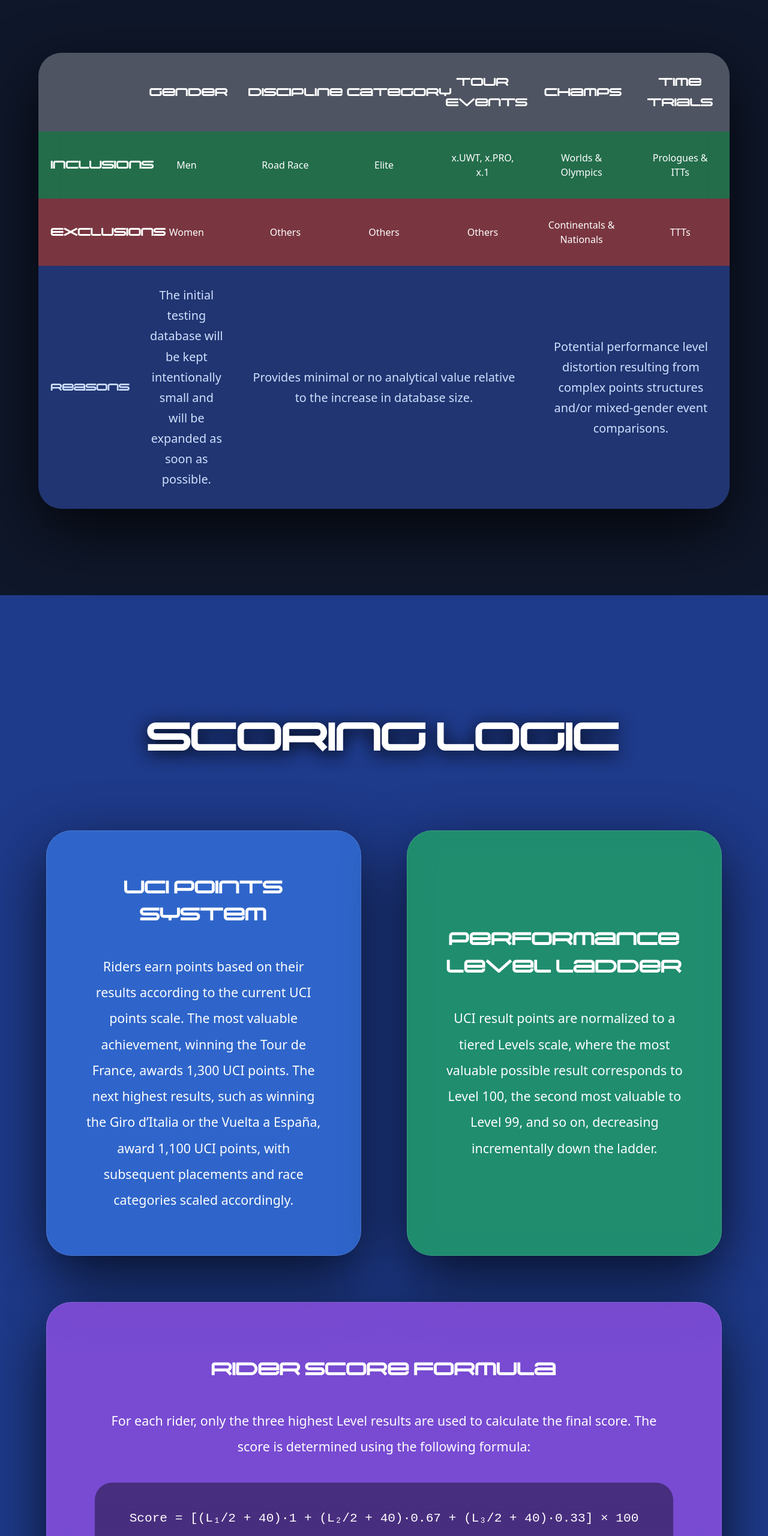
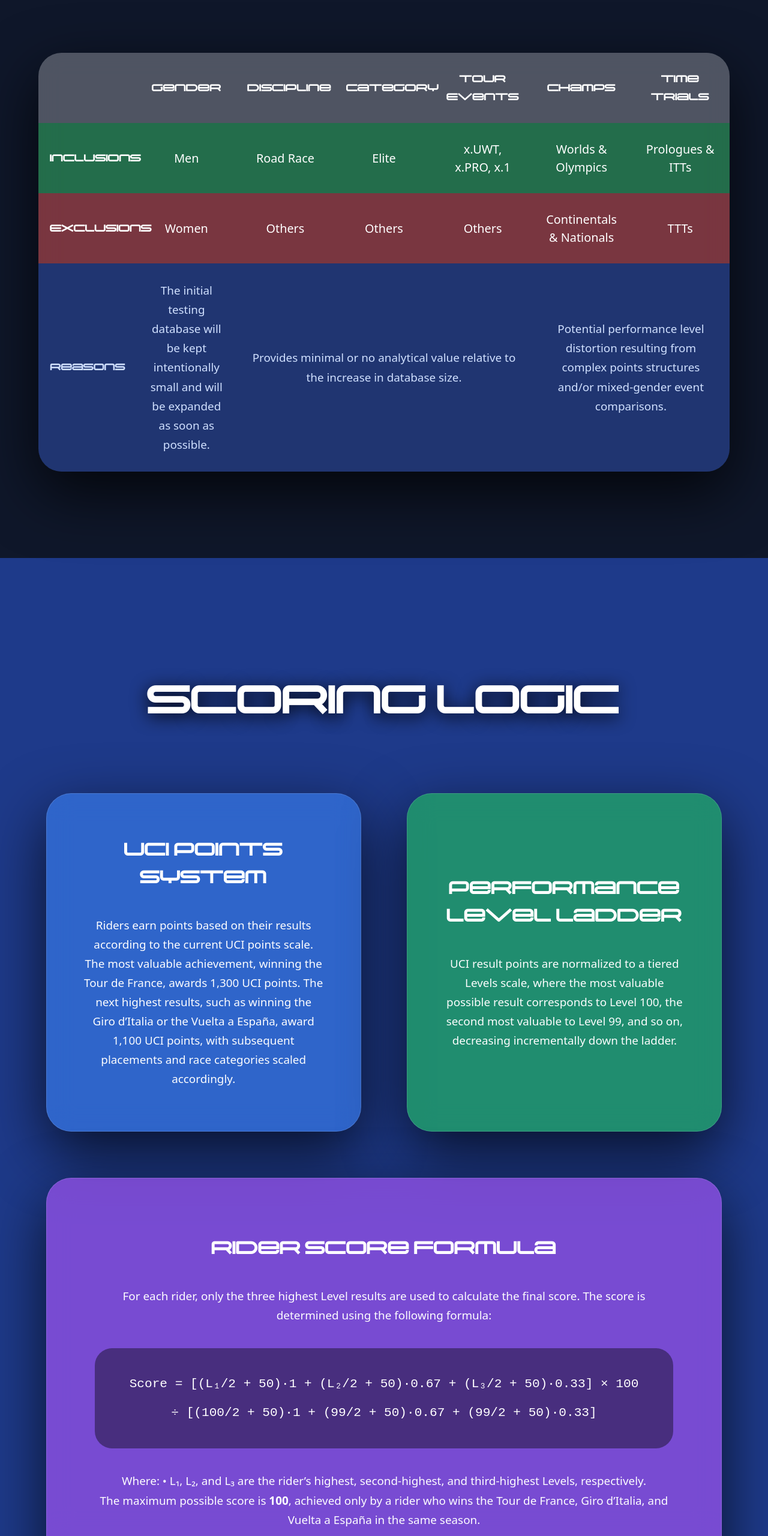
Before and after one commit to ivocalha/cyclindex, a plain HTML site: page how-it-works.html in a window 1280 px wide. Shown: the part 240-2800 px from the top of the page at 60% size. Drawn offline with nearby package versions, Linux system fonts and the light colour scheme.

Commit message:
Update how-it-works.html

```diff
--- a/how-it-works.html
+++ b/how-it-works.html
@@ -36,7 +36,7 @@
       margin-bottom: 6rem;
       text-shadow: 0 5px 28px rgba(0,0,0,0.95);
       text-align: center;
-19    }
+    }
     .db-table {
       width: 100%;
       max-width: 1440px;
@@ -49,18 +49,23 @@
       box-shadow: 0 35px 100px rgba(0,0,0,0.75);
       table-layout: fixed;
     }
-    .db-table th, .db-table td { padding: 2rem 1.3rem; text-align: center; }
+    .db-table th, .db-table td {
+      padding: 1.8rem 1.2rem;
+      text-align: center;
+      font-size: 1.24rem;
+      line-height: 1.5;
+    }
     .db-table th {
       background: rgba(255,255,255,0.19);
       font-family: 'Suissnord', sans-serif;
-      font-size: 1.40rem;
       font-weight: bold;
+      font-size: 1.24rem;
       white-space: nowrap;
     }
     .db-table td:first-child, .db-table th:first-child {
       font-family: 'Suissnord', sans-serif;
       font-weight: bold;
-      font-size: 1.40rem;
+      font-size: 1.24rem;
       white-space: nowrap;
     }
     .db-table th:nth-child(5), .db-table th:nth-child(7) { white-space: normal; }
@@ -69,12 +74,12 @@
     .db-table tr:nth-child(4) td {
       background: rgba(30, 58, 138, 0.68);
       color: #d0e0ff;
-      font-size: 1.24rem;
-      line-height: 1.72;
+      font-size: 1.18rem;
+      line-height: 1.7;
       white-space: normal;
     }
 
-    /* ===================== SECTION 2: SCORING LOGIC – FINAL 5-PANEL LAYOUT ===================== */
+    /* ===================== SECTION 2: SCORING LOGIC ===================== */
     .scoring-section {
       flex: 1;
       padding: 11rem 6vw;
@@ -123,9 +128,10 @@
       line-height: 1.25;
     }
     .panel p {
-      font-size: 1.34rem;
-      line-height: 2.02;
+      font-size: 1.18rem;
+      line-height: 1.7;
       color: rgba(255,255,255,0.99);
+      margin-bottom: 0;
     }
     .formula {
       background: rgba(0,0,0,0.40);
@@ -171,9 +177,9 @@
     }
     .specs-table td:last-child {
       padding: 3.6rem 4.5rem;
-      font-size: 1.66rem;
+      font-size: 1.18rem;
       text-align: left;
-      line-height: 1.78;
+      line-height: 1.7;
     }
     .specs-note {
       font-size: 1.56rem;
@@ -232,7 +238,7 @@
       </table>
     </section>
 
-    <!-- SECTION 2: SCORING LOGIC – FINAL 5-PANEL LAYOUT (NATION SCORE FIXED) -->
+    <!-- SECTION 2: SCORING LOGIC -->
     <section class="scoring-section">
       <h2 class="section-title">Scoring Logic</h2>
 
@@ -252,12 +258,10 @@
           <h3>Rider Score Formula</h3>
           <p>For each rider, only the three highest Level results are used to calculate the final score. The score is determined using the following formula:</p>
           <div class="formula">
-            Score = [(L₁/2 + 40)·1 + (L₂/2 + 40)·0.67 + (L₃/2 + 40)·0.33] × 100<br>
-                    ÷ [(100/2 + 40)·1 + (99/2 + 40)·0.67 + (99/2 + 40)·0.33]
+            Score = [(L₁/2 + 50)·1 + (L₂/2 + 50)·0.67 + (L₃/2 + 50)·0.33] × 100<br>
+                    ÷ [(100/2 + 50)·1 + (99/2 + 50)·0.67 + (99/2 + 50)·0.33]
           </div>
-          <p>Where:<br>
-          • L₁, L₂, and L₃ are the rider’s highest, second-highest, and third-highest Levels, respectively.<br><br>
-          The maximum possible score is <strong>100</strong>, achieved only by a rider who wins the Tour de France, Giro d’Italia, and Vuelta a España in the same season. The theoretical minimum score is <strong>40</strong>.</p>
+          <p>Where: • L₁, L₂, and L₃ are the rider’s highest, second-highest, and third-highest Levels, respectively.<br>The maximum possible score is <strong>100</strong>, achieved only by a rider who wins the Tour de France, Giro d’Italia, and Vuelta a España in the same season.</p>
         </div>
 
         <div class="panel panel-4">
```
